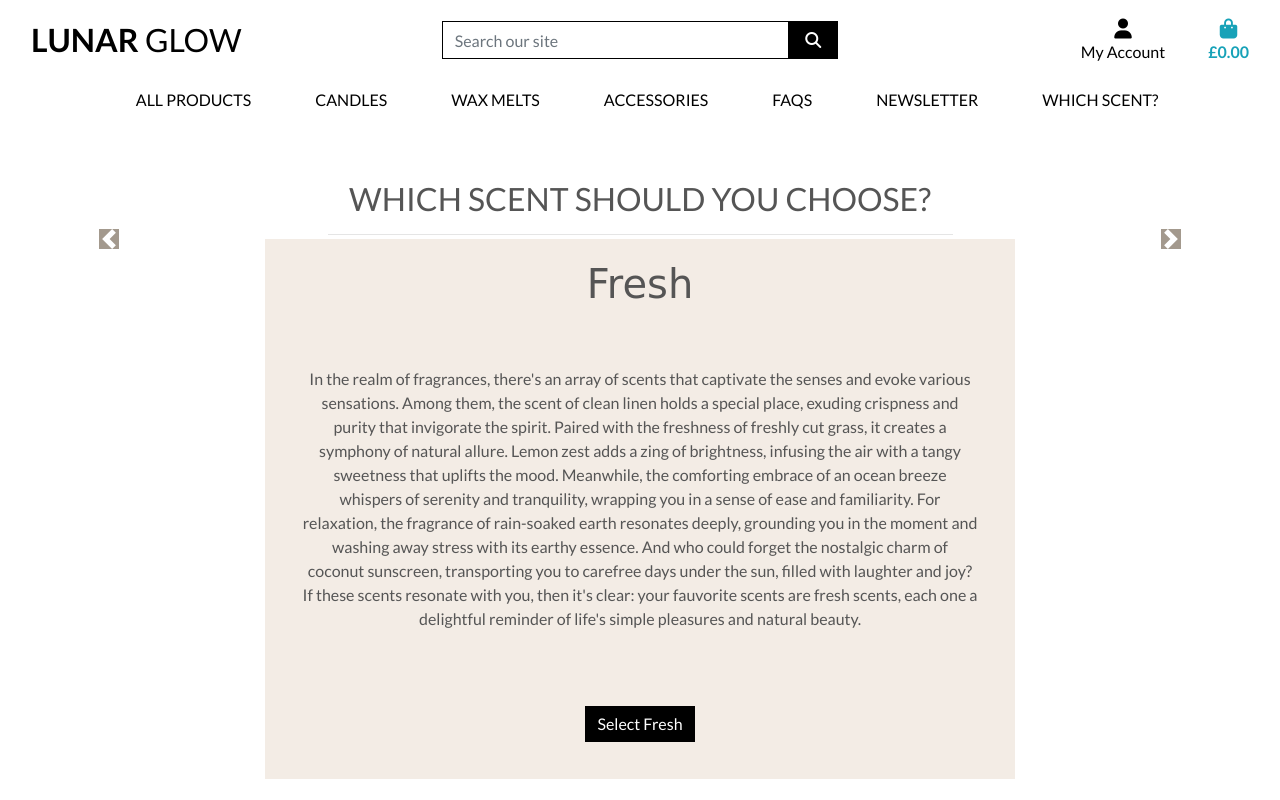
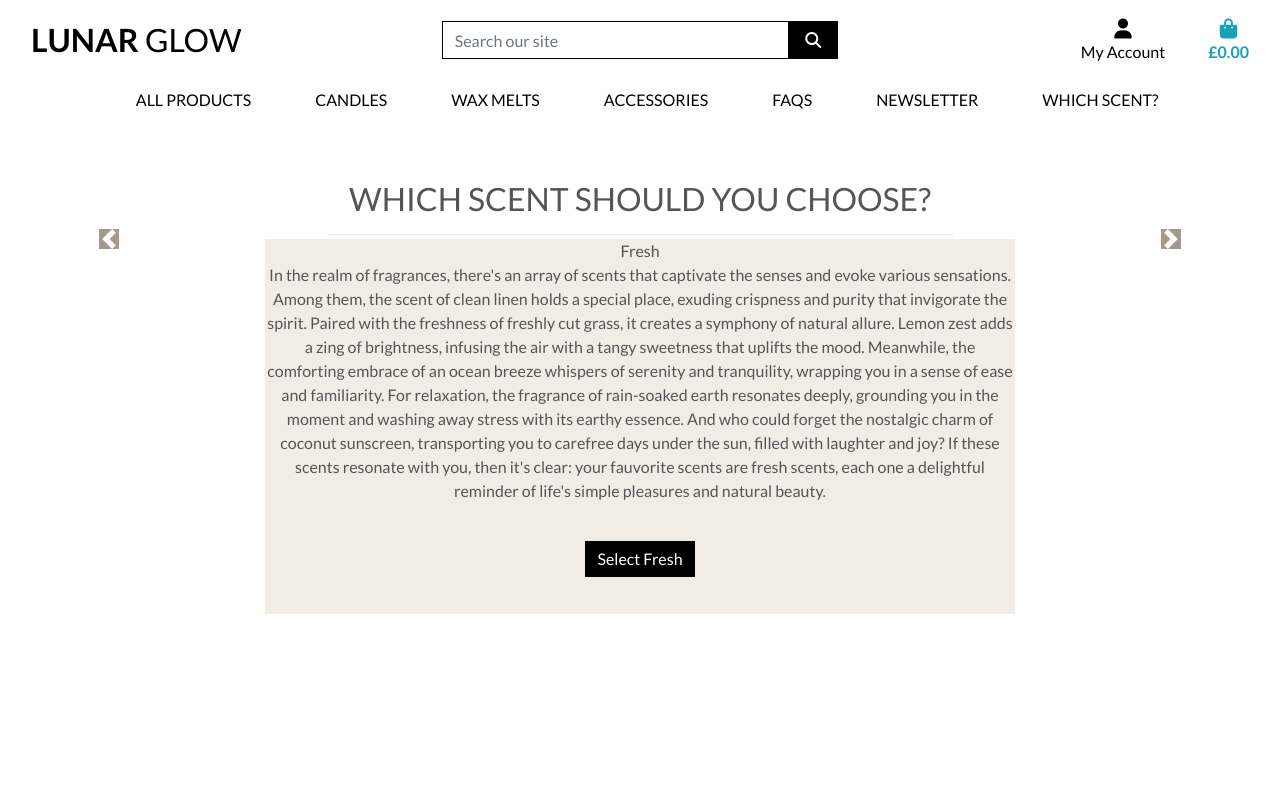
Before and after one commit to D3lyth/lunar_glow, a Django app: page /scentprofile/ in a window 1280 px wide. Run offline with Django 4.2, Linux system fonts and the light colour scheme; data comes from the database, SQL or seed files in the repository; parts of the project's set-up code (start-up, migrations or seed data) failed here and were passed over; some libraries are stand-ins or nearby versions; some web fonts are replaced.

Commit message:
Fix styling classes

```diff
--- a/static/css/base.css
+++ b/static/css/base.css
@@ -357,7 +357,7 @@ a.category-badge > span.badge:hover {
 
 /* Scent Profile Options Page */
 
-#scentoptiontitle   {
+.scentoptiontitle   {
     font-family: "Ms Madi", cursive;
     font-size: 2.5rem;
     text-align: center;
@@ -398,7 +398,7 @@ a.btn.btn-primary.scentbutton:active {
     background-color: #49341c;
 }
 
-#scentinformation   {
+.scentinformation   {
     padding: 5%;
 }
 
```
